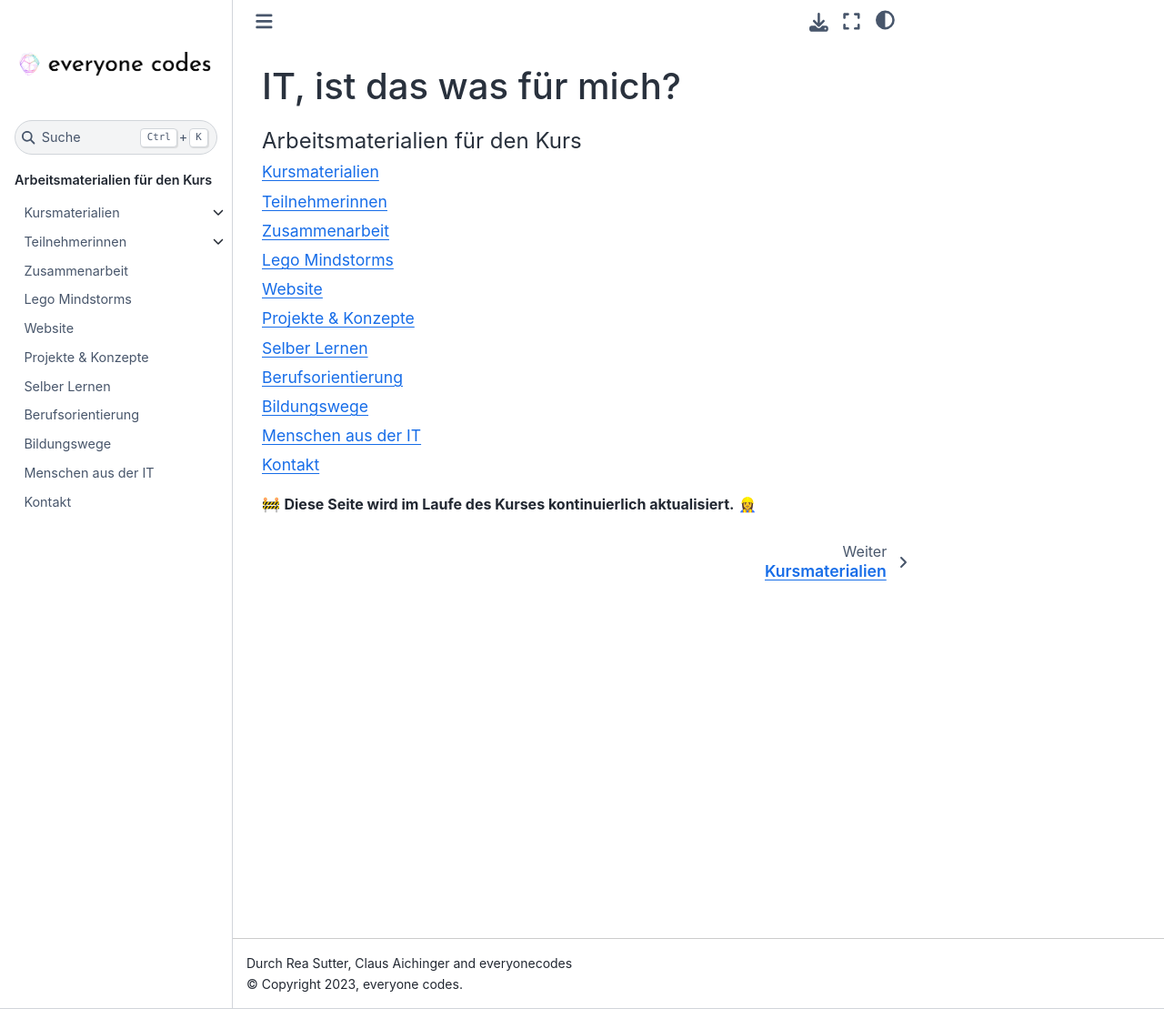
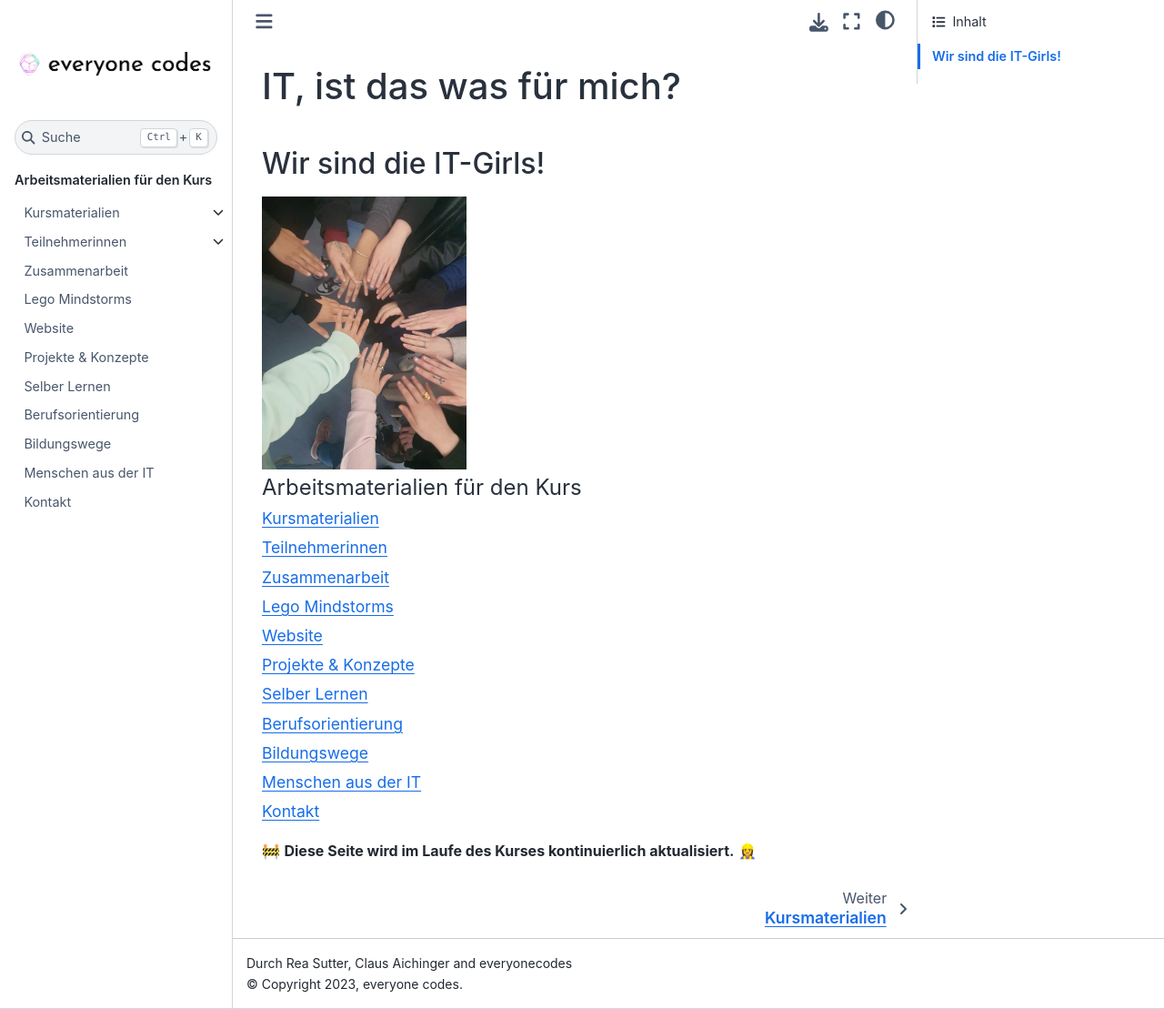
Before and after one commit to ec-mentors/IT-ist-das-was-fuer-mich-i05, a Sphinx documentation site: the page built from source/index.md, in a window 1280 px wide and 1109 px high. Shown: the whole window at 91% size. Built offline with Sphinx 7.4.7 and the Sphinx Book theme 1.1.4, drawn with Linux system fonts in a browser that asks for light colours; pages that are not in the unit, such as notebooks, are missing from menus.

Commit message:
added images to lego site and main index

````diff
--- a/source/index.md
+++ b/source/index.md
@@ -1,6 +1,8 @@
 # IT, ist das was für mich?
 
-% ![Participants (and others not on the picture)](./participants/group_picture_i03.jpeg)
+## Wir sind die IT-Girls!
+
+ <img src="./participants/i5_Gruppenfoto.jpg" height="300px">
 
 ```{toctree}
 :caption: Arbeitsmaterialien für den Kurs
````
Also changed, not shown: source/course/day_05_to_08_lego_robots/index.md (+2 -0 lines), source/course/day_05_to_08_lego_robots/slides.md (+0 -1 lines), source/course/day_05_to_08_lego_robots/lego-challenge-1.jpeg (added), source/participants/i5_Gruppenfoto.jpg (added).
